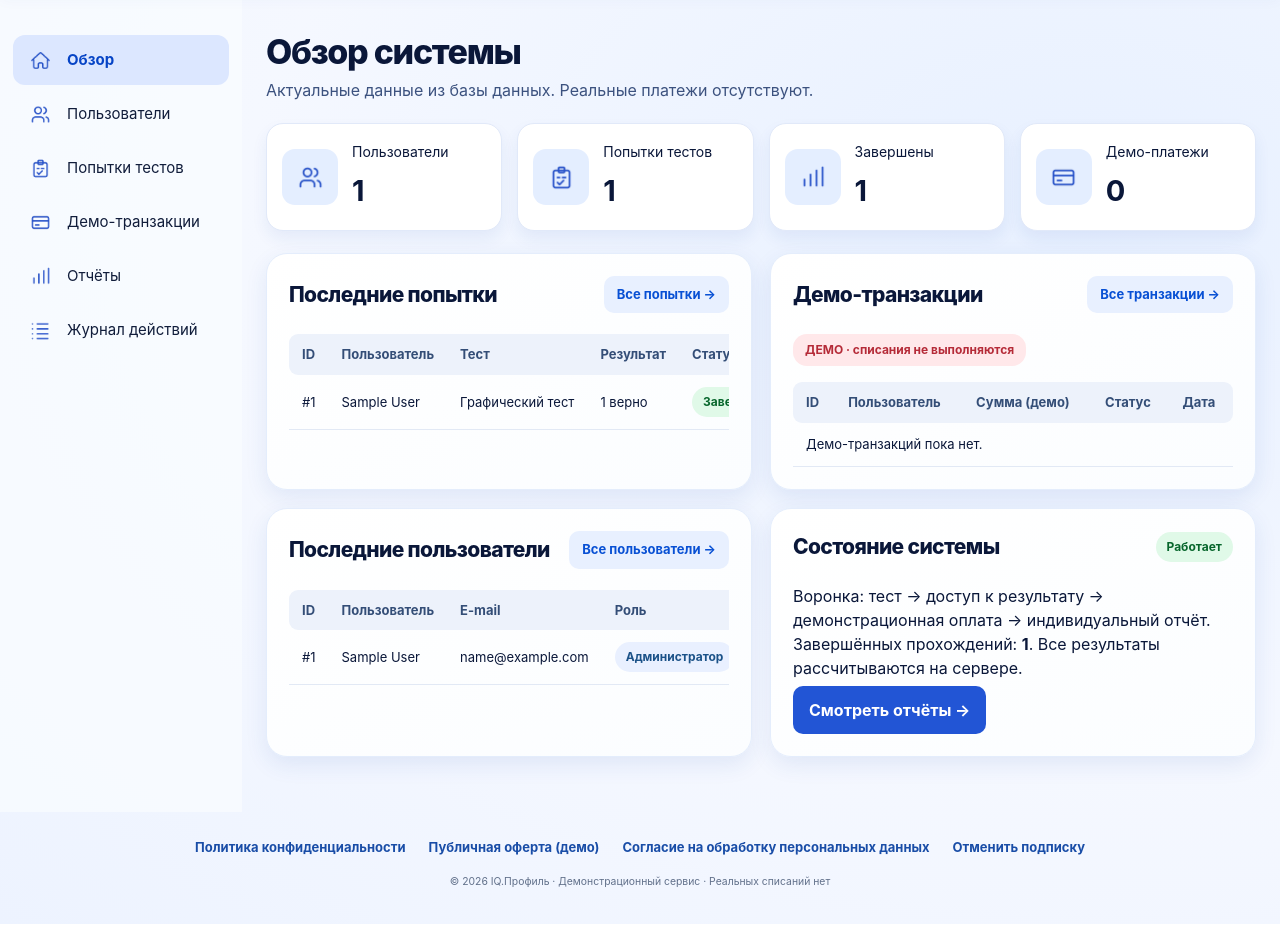
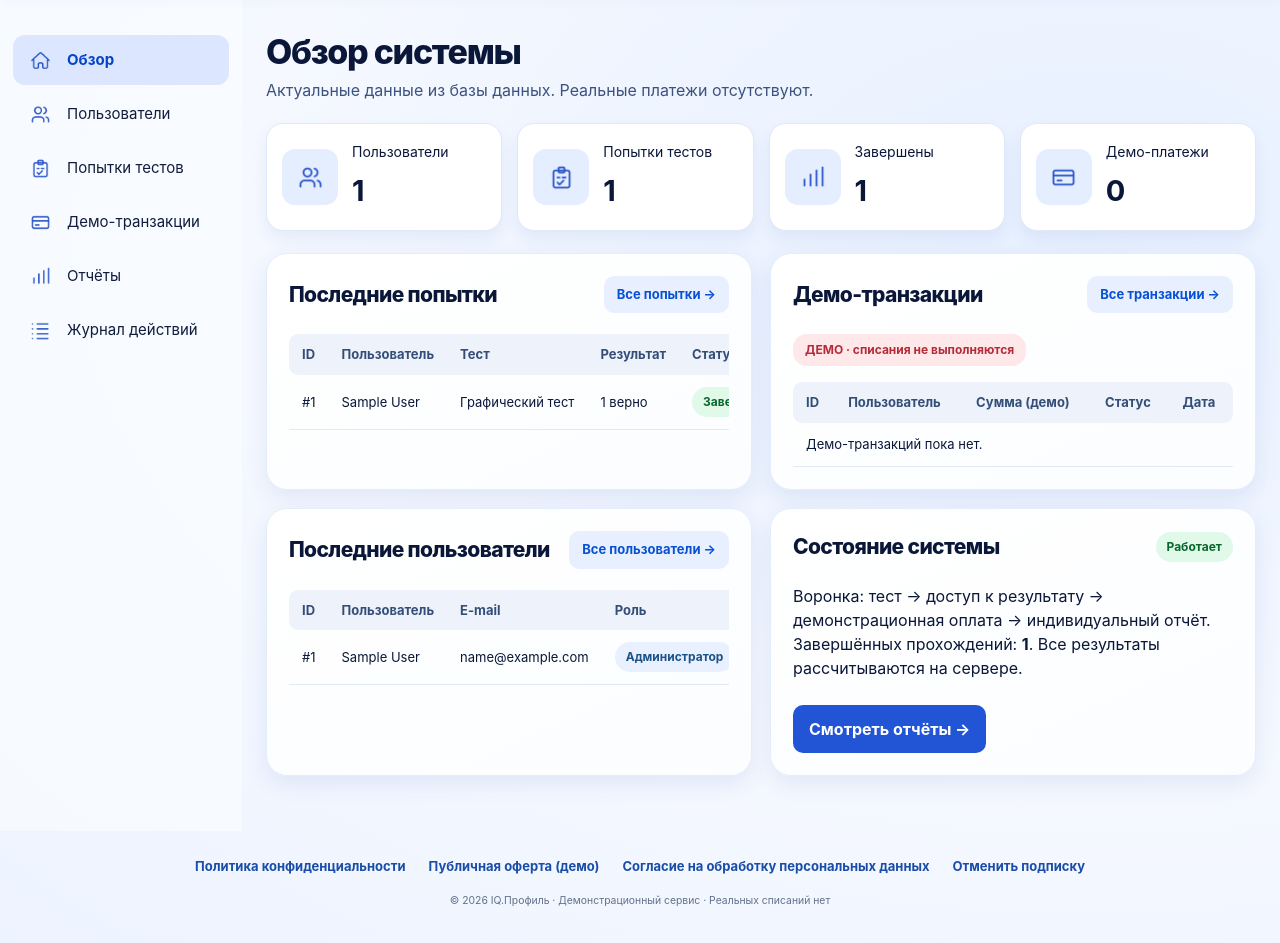
Before and after one commit to fedorovich-web/iq-profil, a Laravel app: page /admin in a window 1280 px wide. Shown: the part 77-1020 px from the top of the page. Run offline with Laravel 12, Linux system fonts and the light colour scheme; the visitor is signed in with stand-in values (Sample User, id 1); data comes from the database, SQL or seed files in the repository; tables that the repository leaves empty hold one stand-in row (values such as "Sample post"); style sheets or scripts are compiled from the project's sources.

Commit message:
Update portal.css

```diff
--- a/resources/css/portal.css
+++ b/resources/css/portal.css
@@ -79,7 +79,7 @@
 .sub-price small{font-size:18px;font-weight:550;letter-spacing:0}
 .subscription-panel>.portal-tag{position:absolute;right:20px;top:78px}
 .subscription-panel>p:not(.sub-price){margin:17px 0;color:#43577a;font-size:15px}
-.portal-main-action{display:inline-flex;align-items:center;justify-content:center;background:#2255d5;color:white;border-radius:10px;padding:12px 16px;font-weight:700;margin-top:6px;max-width:100%;text-align:center}
+.portal-main-action{display:inline-flex;align-items:center;justify-content:center;background:#2255d5;color:white;border-radius:10px;padding:12px 16px;font-weight:700;margin-top:25px;max-width:100%;text-align:center}
 .subscription-panel>.portal-main-action{width:100%;margin-top:10px}
 .portal-panel-heading{display:flex;align-items:center;justify-content:space-between;gap:12px;margin-bottom:21px}
 .portal-panel-heading a{background:#e8f0ff;border-radius:10px;color:#0850d4;padding:9px 13px;font-size:13px;font-weight:700;white-space:nowrap}
```
